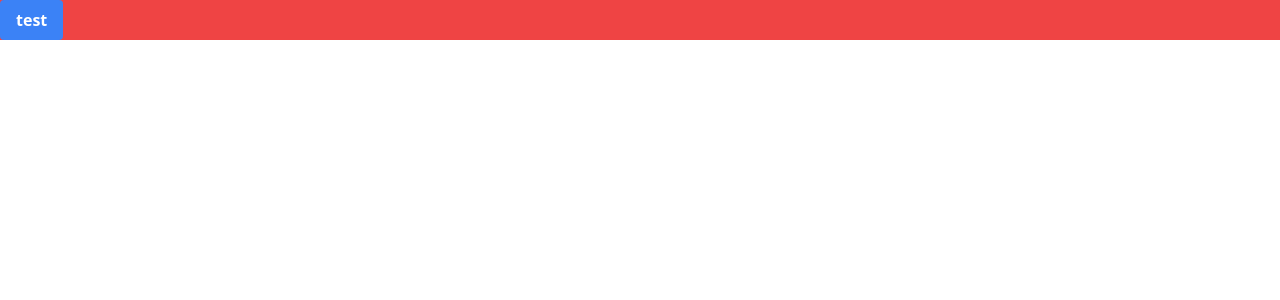
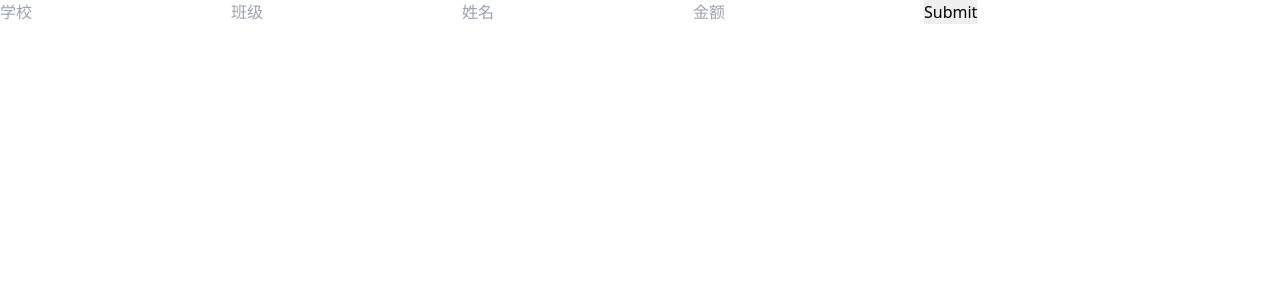
Before and after one commit to cuitaocrazy/supervision, a Next.js app in the folder web-site/simple-shopping/: page /test in a window 1280 px wide. Shown: the top 300 px of the page. Built offline with nearby package versions, Linux system fonts and the light colour scheme.

Commit message:
add form example

```diff
--- a/web-site/simple-shopping/package.json
+++ b/web-site/simple-shopping/package.json
@@ -11,9 +11,12 @@
   "dependencies": {
     "axios": "^0.21.4",
     "axios-hooks": "^2.7.0",
+    "install": "^0.13.0",
     "next": "11.1.2",
+    "npm": "^7.24.1",
     "react": "17.0.2",
-    "react-dom": "17.0.2"
+    "react-dom": "17.0.2",
+    "react-hook-form": "^7.16.1"
   },
   "devDependencies": {
     "@types/react": "17.0.24",
--- a/web-site/simple-shopping/pages/test.tsx
+++ b/web-site/simple-shopping/pages/test.tsx
@@ -1,9 +1,24 @@
 import Button from "../components/Button"
 import type { NextPage } from 'next'
+import { useForm } from "react-hook-form";
 
 const Test: NextPage = () => {
-  return <div className="container mx-auto text-white bg-red-500">
-    <Button text="test" />
+  const {register, handleSubmit, formState: { errors }} = useForm()
+
+  const onSubmit = (data: any) => console.log(data)
+
+  return <div>
+    <form onSubmit={handleSubmit(onSubmit)}>
+      <input {...register('school', {required: true})} placeholder="学校" />
+      {errors.school && <p>school is required.</p>}
+      <input {...register('class', {required: true})} placeholder="班级" />
+      {errors.class && <p>class is required.</p>}
+      <input {...register('name', {required: true})} placeholder="姓名" />
+      {errors.name && <p>name is required.</p>}
+      <input {...register('amt', {required: true})} placeholder="金额" />
+      {errors.amt && <p>amt is required.</p>}
+      <input type="submit" />
+    </form>
   </div>
 }
 
```
Also changed, not shown: 1 other file (tests, documents, lock files or other folders).
